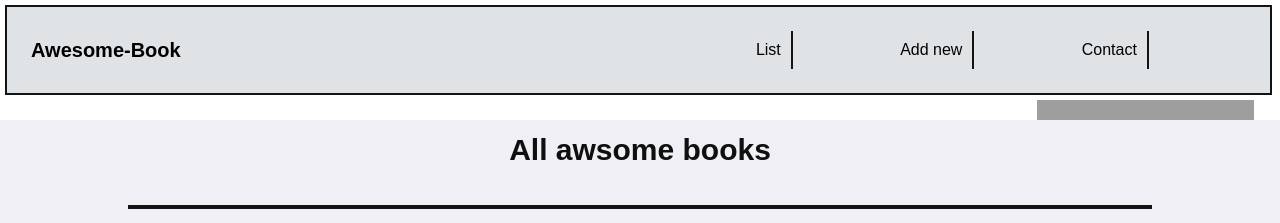
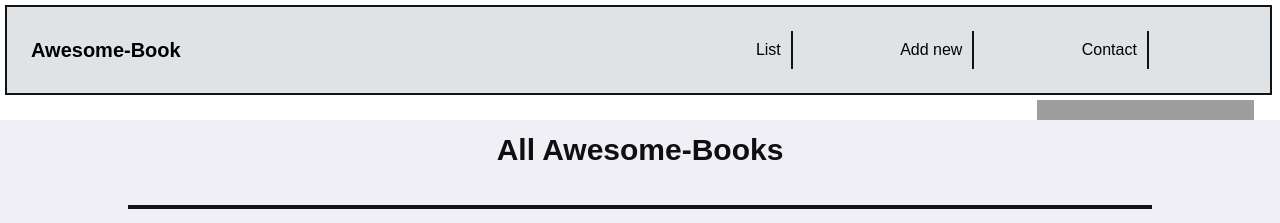
Before and after one commit to Said-laasri/Awesome-Book, a website: page index.html in a window 1280 px wide. Shown: the top 223 px of the page. Drawn offline with Linux system fonts and the light colour scheme; grey boxes are pictures that could not be loaded.

Commit message:
Update index.html

```diff
--- a/index.html
+++ b/index.html
@@ -24,7 +24,7 @@
     </div>
     <section class="bookDisplay">
         <div class="header">
-            <h1>All awsome books</h1>
+            <h1>All Awesome-Books</h1>
         </div>
         <div class="displayBook">
         <div class="bookList"></div>
```
